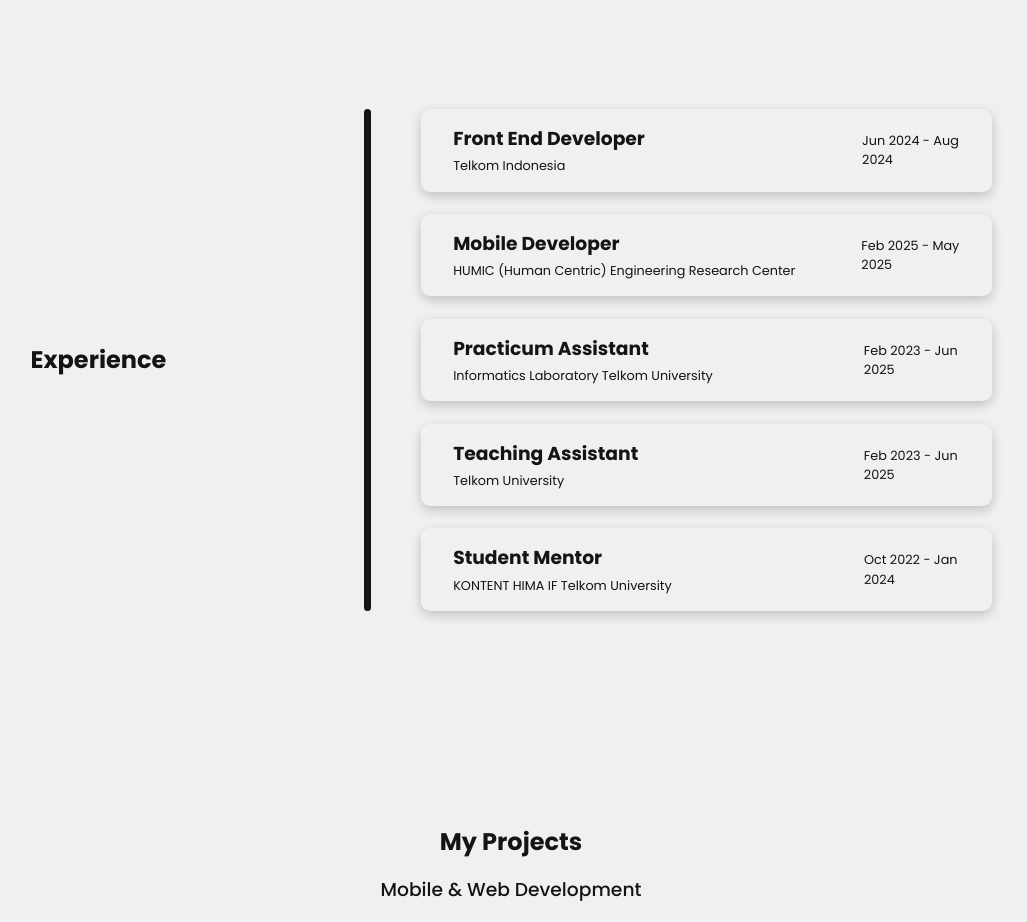
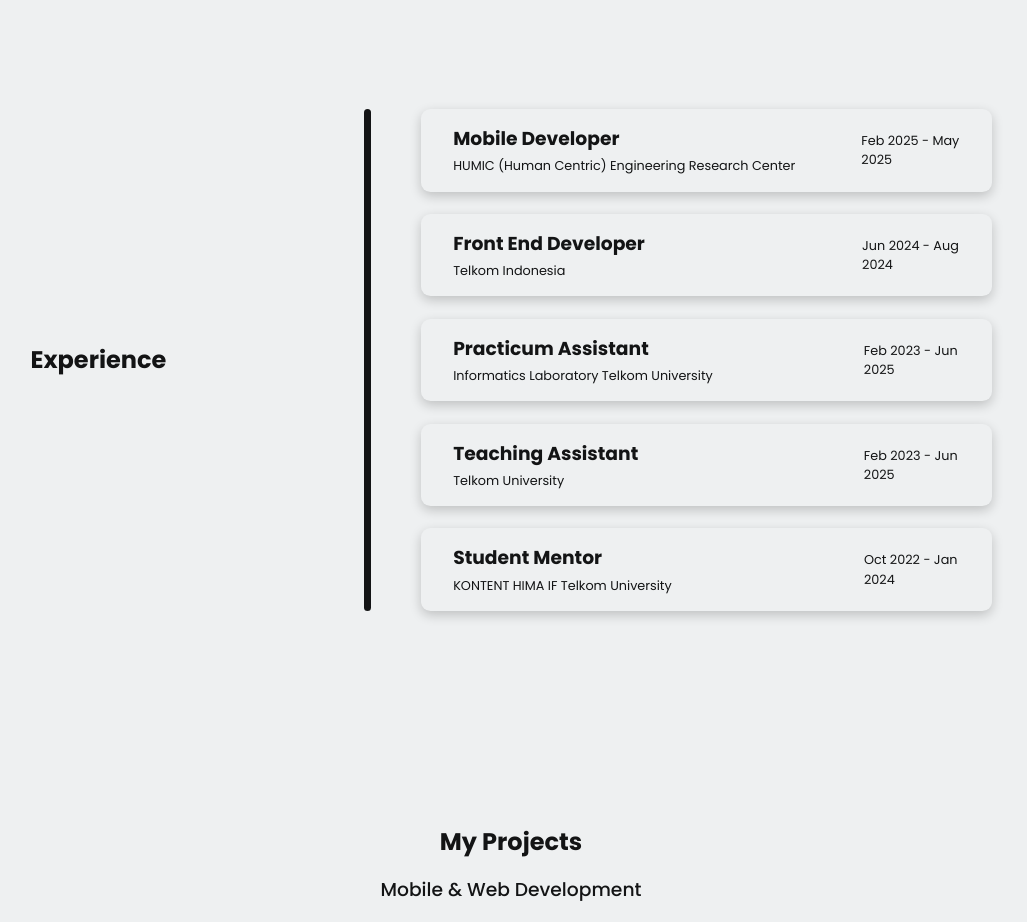
Before and after one commit to cacayoww/new-portfolio, a React (Vite) app: page / in a window 1280 px wide. Shown: the part 840-1762 px from the top of the page, without its empty margins (129-1156 px from the left). Built offline with nearby package versions, Linux system fonts and the light colour scheme.

Commit message:
change order of experience

```diff
--- a/src/App.tsx
+++ b/src/App.tsx
@@ -153,8 +153,8 @@ function App() {
         <section id="experience">
           <h1 className="fade-in-down">Experience</h1>
           <div className="experience-container">
+            <ExperienceBox title="Mobile Developer" company="HUMIC (Human Centric) Engineering Research Center" period="Feb 2025 - May 2025" />
             <ExperienceBox title="Front End Developer" company="Telkom Indonesia" period="Jun 2024 - Aug 2024" />
-            <ExperienceBox title="Mobile Developer" company="HUMIC (Human Centric) Engineering Research Center" period="Feb 2025 - May 2025" />
             <ExperienceBox title="Practicum Assistant" company="Informatics Laboratory Telkom University" period="Feb 2023 - Jun 2025" />
             <ExperienceBox title="Teaching Assistant" company="Telkom University" period="Feb 2023 - Jun 2025" />
             <ExperienceBox title="Student Mentor" company="KONTENT HIMA IF Telkom University" period="Oct 2022 - Jan 2024" />
```
